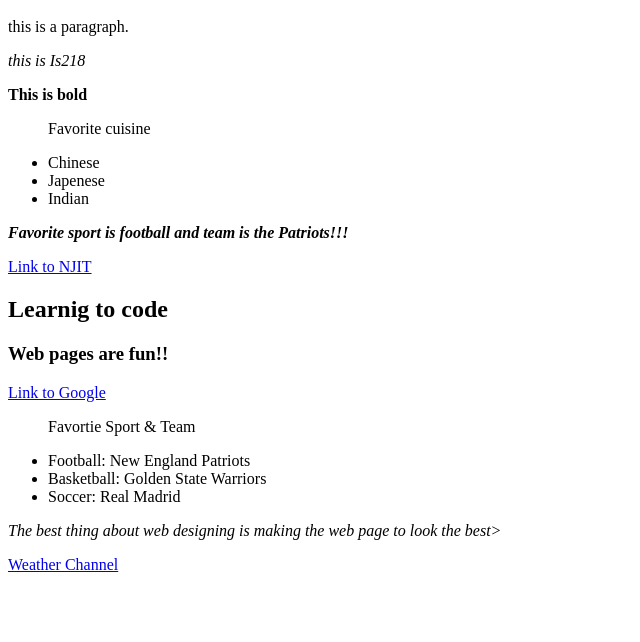
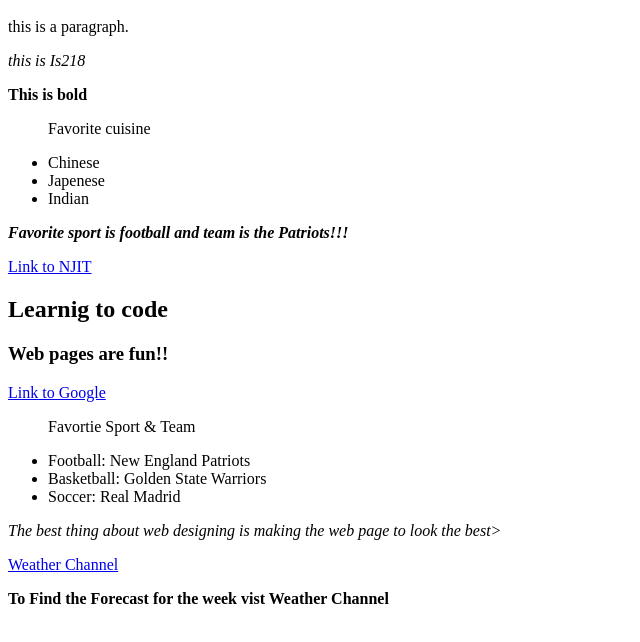
Before and after one commit to arvindh21/IS217spring, a plain HTML site: page index.html in a window 1280 px wide. Shown: the part 48-690 px from the top of the page, without its empty margins (0-640 px from the left). Drawn offline with Linux system fonts and the light colour scheme.

Commit message:
added a paragraph

```diff
--- a/index.html
+++ b/index.html
@@ -22,3 +22,4 @@
 <p><i>The best thing about web designing is making the web page to look the
 best></i></p>
 <a href="https://weather.com">Weather Channel</a>
+<p><b>To Find the Forecast for the week vist Weather Channel</b></p>
```
